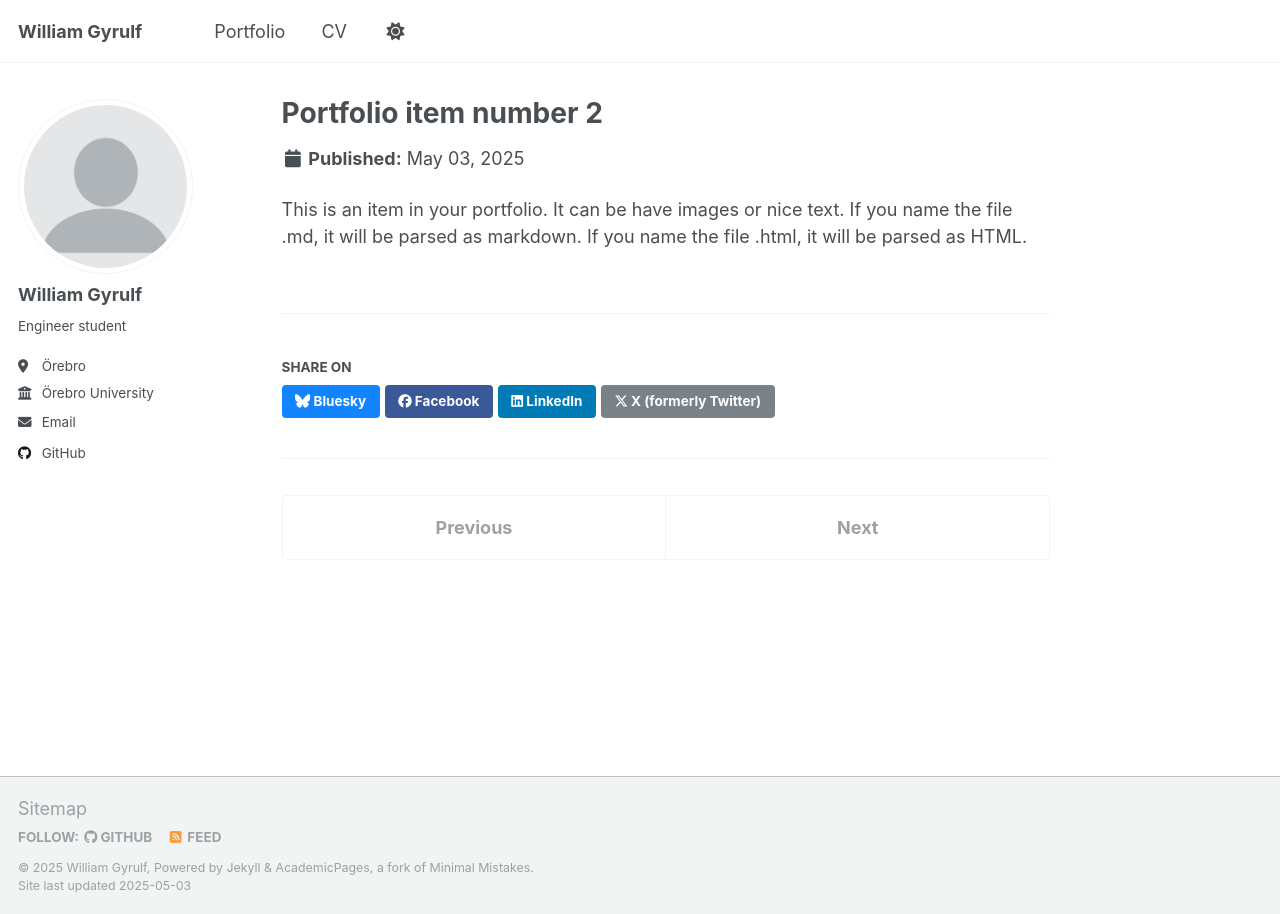
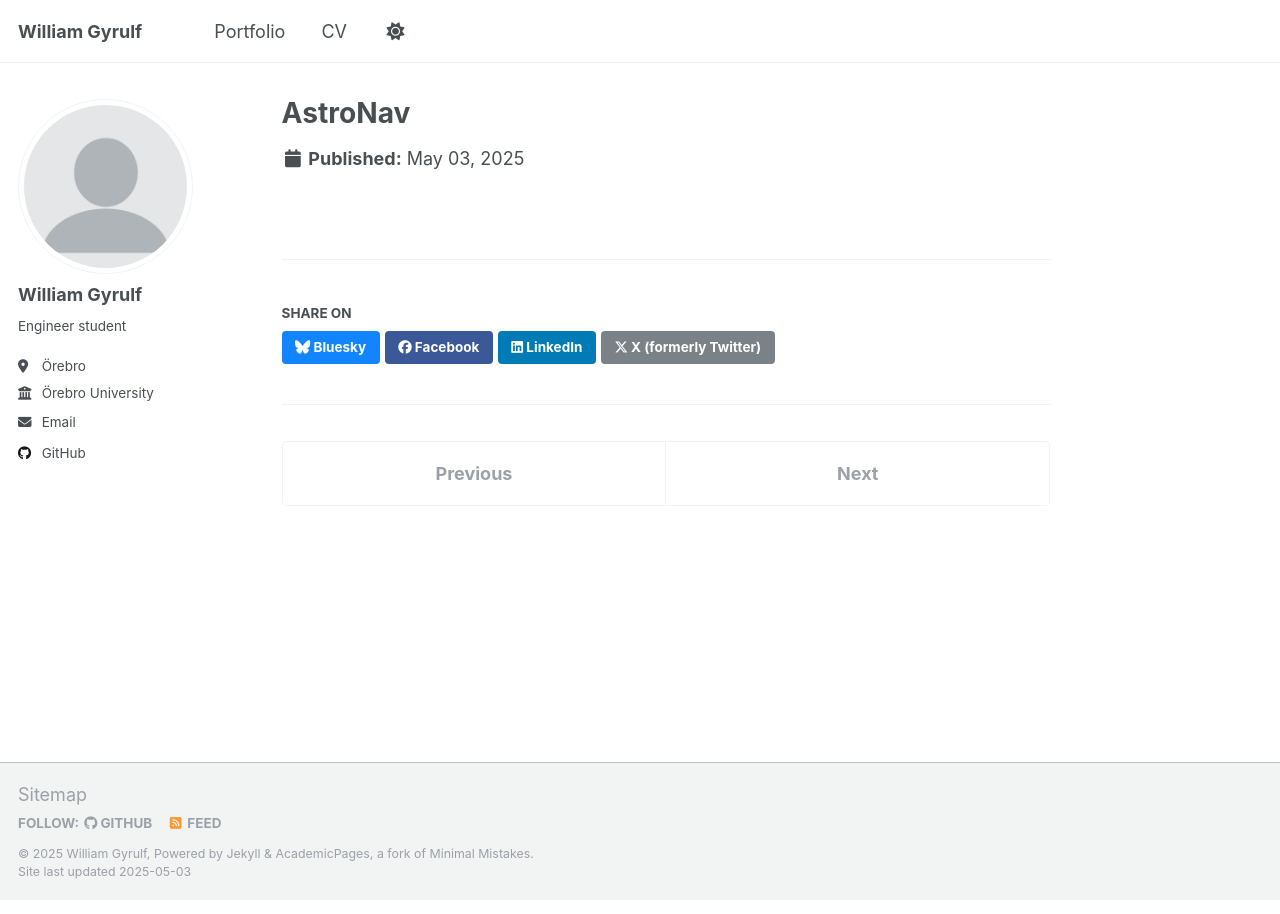
Before and after one commit to WilleGyr/willegyr.github.io, a Jekyll site: the page built from _portfolio/portfolio-2.html, in a window 1280 px wide. Built offline with Jekyll 4.4.1, drawn with Linux system fonts in a browser that asks for light colours.

Commit message:
Update portfolio-2.html

```diff
--- a/_portfolio/portfolio-2.html
+++ b/_portfolio/portfolio-2.html
@@ -1,7 +1,5 @@
 ---
-title: "Portfolio item number 2"
-excerpt: "Short description of portfolio item number 2 <br/><img src='/images/500x300.png'>"
+title: "AstroNav"
+excerpt: "University group project.  <br/><img src='/images/500x300.png'>"
 collection: portfolio
 ---
-
-This is an item in your portfolio. It can be have images or nice text. If you name the file .md, it will be parsed as markdown. If you name the file .html, it will be parsed as HTML.
```
